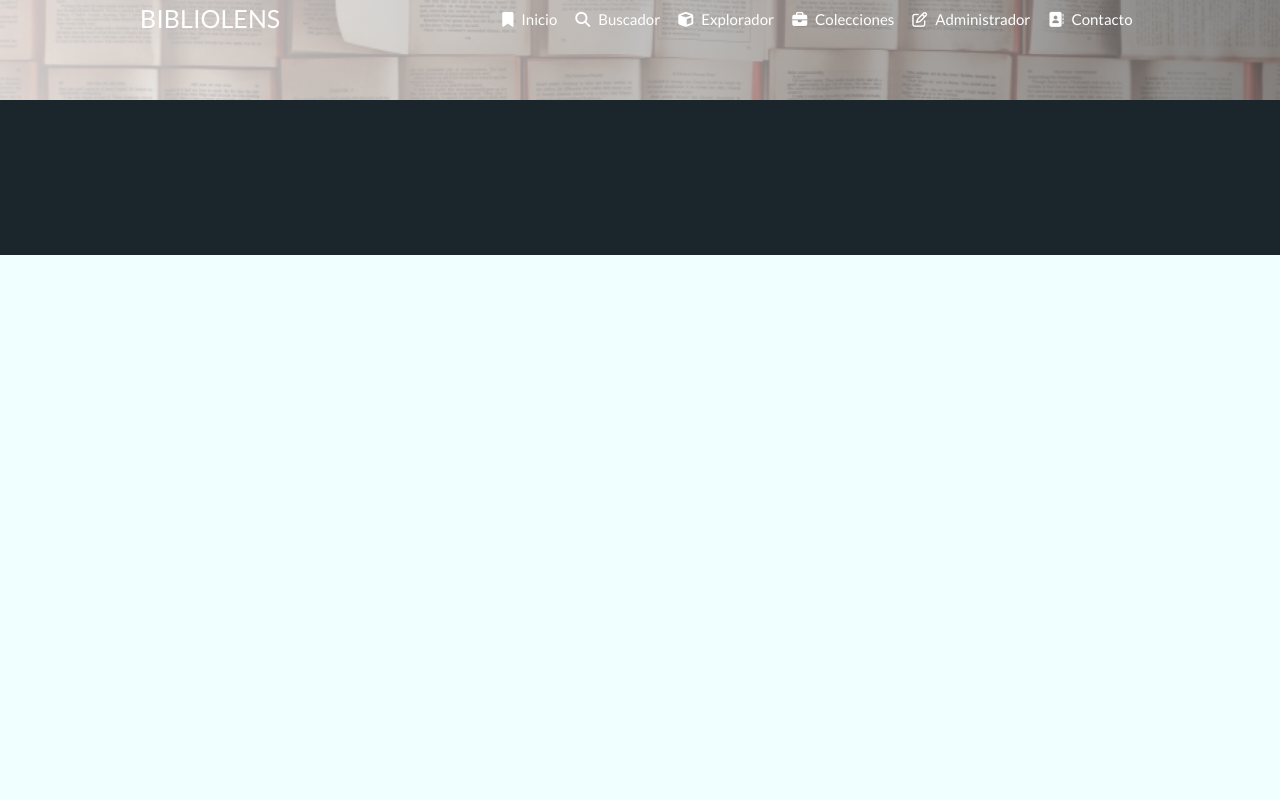
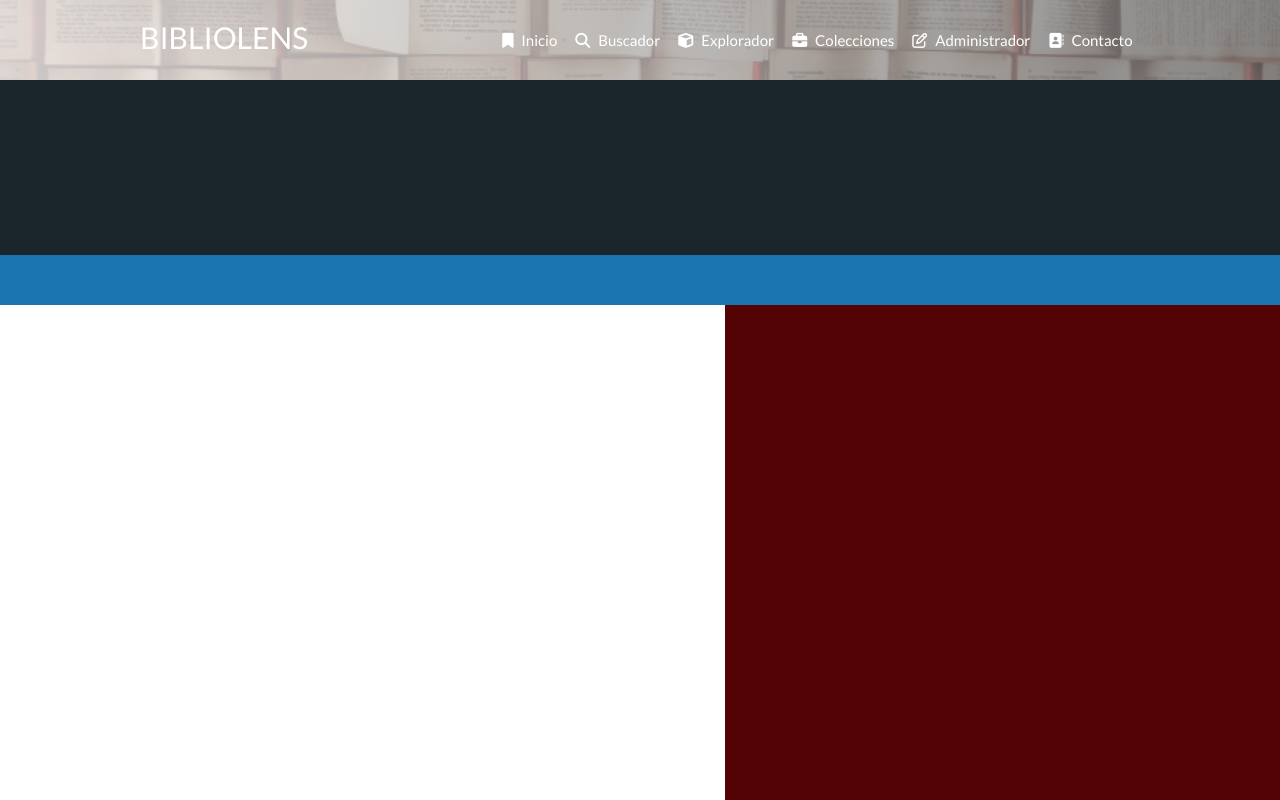
Before and after one commit to andresdevr/bibliolens, an Electron app: page views/index.html in a window 1280 px wide. Shown: the top 800 px of the page. Drawn offline with Linux system fonts and the light colour scheme.

Commit message:
Header 70%

```diff
--- a/views/Styles/index.css
+++ b/views/Styles/index.css
@@ -17,7 +17,12 @@ body {
 
 /* C A B E C E R A */
 
-header {
+header{
+	display: flex;
+	flex-flow: column nowrap;
+	width: 100%;
+	height:80px;
+	line-height: 45px;
 	background: linear-gradient(
 			to right,
 			hsla(0, 0%, 100%, 0.753),
@@ -27,9 +32,6 @@ header {
 
 	background-size: cover;
 	background-attachment: fixed;
-	position: relative;
-	width: 100%;
-	height: 100px;
 }
 
 #header{
@@ -44,7 +46,7 @@ header {
 	max-width: 1000px;
 	margin: auto;
 	display: flex;
-	flex-flow: row;
+	flex-flow: row nowrap;
 	justify-content: space-between;
 	align-items: center;
 }
@@ -52,10 +54,11 @@ header {
 .menu .logo{
 	display: inline-block;
 	margin-right: 1em;
+	line-height: 40px;
 }
 
 .menu .logo a{
-	font-size: 25px;
+	font-size: 30px;
 	text-decoration: none;
 	color: white;
 	text-align: center;
@@ -104,6 +107,33 @@ header {
 	margin-right: 5px;
 }
 
+/* EFECTOS */
+
+.headroom{
+	transition: transform  .3s ease;
+	-webkit-transition: transform  .3s ease;
+	-moz-transition: transform  .3s ease;
+	-ms-transition: transform  .3s ease;
+	-o-transition: transform  .3s ease;
+}
+
+.headroom--pinned{
+	transform: translateY(0%);
+	-webkit-transform: translateY(0%);
+	-moz-transform: translateY(0%);
+	-ms-transform: translateY(0%);
+	-o-transform: translateY(0%);
+}
+
+.headroom--unpinned{
+	transform: translateY(-100%);
+	-webkit-transform: translateY(-100%);
+	-moz-transform: translateY(-100%);
+	-ms-transform: translateY(-100%);
+	-o-transform: translateY(-100%);
+}
+
+
 /* INTRO */
 
 .intro{
@@ -113,3 +143,49 @@ header {
 	height: 200px;
 	background: #1b262c;
 }
+
+/* SECTION */
+
+section{
+	display: flex;
+	align-items: center;
+	justify-content: center;
+	width:100%;
+	height: 1000px;
+	background: rgba(5, 103, 168, 0.904);
+}
+
+.contenidos{
+	display: flex;
+	flex-flow: row wrap;
+	flex: 2 1 auto;
+	width: 50%;
+	height: 90%;
+	background: blueviolet;
+}
+
+article{
+	flex: 1 1 auto;
+	background: white;
+}
+
+aside{
+	flex: 1 1 auto;
+	align-items: center;
+	width: 40%;
+	height: 90%;
+	background: rgb(83, 3, 3);
+}
+
+
+
+
+
+/* FOOTER */
+footer{
+	display: flex;
+	flex-flow: column nowrap;
+	width:100%;
+	height: 75px;
+	background:rgba(158, 0, 150, 0.678);
+}
--- a/views/index.html
+++ b/views/index.html
@@ -27,6 +27,7 @@
 
 	<body>
 		<div class="principal">
+
 			<header id="header">
 				<div class="menu">
 					<div class="logo">
@@ -68,26 +69,31 @@
 			</div>
 
 			<section class="section">
+
 				<div class="contenidos">
-					<article></article>
-					<article></article>
-					<article></article>
-					<article></article>
+					<article class="article1"></article>
+					<article class="article2"></article>
+					<article class="article3"></article>
+					<article class="article4"></article>
 				</div>
+
 				<aside class="others">
 					<div class="explore"></div>
 					<div class="things"></div>
 				</aside>
+
 			</section>
 
 			<footer class="footer">
 				<div class="address"></div>
 			</footer>
+
 		</div>
 
 		<script src="./js/jquery.js"></script>
+		<script src="./js/headroom.min.js"></script>
+		<script src="./js/menu.js"></script>
 		<script src="./js/bootstrap.min.js"></script>
 		<script src="./js/bootstrap.bundle.min.js"></script>
-		<script src="./js/menu.js"></script>
 	</body>
 </html>
```
